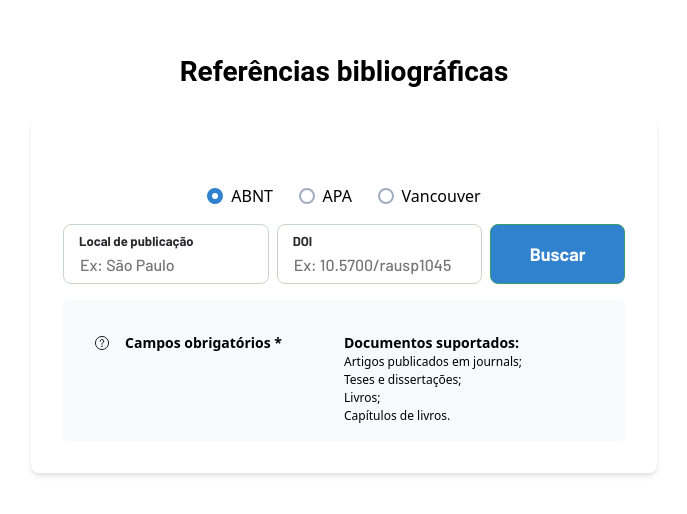
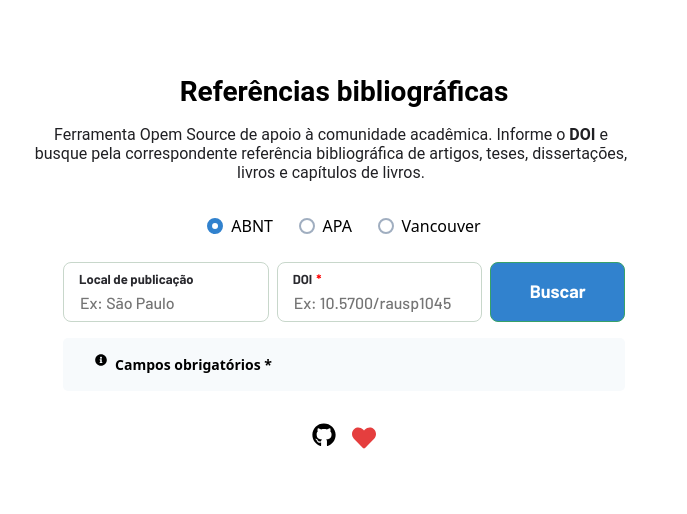
Before and after one commit to Renanf68/open-bibliographicrefs, a Next.js app: page / in a window 1280 px wide. Shown: the part 136-650 px from the top of the page, without its empty margins (296-983 px from the left). Built offline with nearby package versions, Linux system fonts and the light colour scheme.

Commit message:
Basic layout adjustments

```diff
--- a/src/components/CustomInput.tsx
+++ b/src/components/CustomInput.tsx
@@ -1,15 +1,20 @@
-import { FormControl, FormLabel, Input, InputProps, useMultiStyleConfig } from "@chakra-ui/react"
+import { FormControl, FormLabel, Input, InputProps, Text, useMultiStyleConfig } from "@chakra-ui/react"
 
 interface CustomInputProps extends InputProps {
   label?: string;
 }
 
-export const CustomInput = ({label, maxW, mt, mb, mr, ml, flex, ...props}: CustomInputProps) => {
+export const CustomInput = ({label, maxW, mt, mb, mr, ml, flex, isRequired, ...props}: CustomInputProps) => {
   const controlProps = { maxW, mt, mb, mr, ml, flex };
   const styles = useMultiStyleConfig('Input', {});
   return (
     <FormControl sx={styles.control} {...controlProps}>
-      {label && <FormLabel sx={styles.label}>{label}</FormLabel>}
+      {label && (
+        <FormLabel sx={styles.label}>
+          {label}
+          {isRequired && <Text pl="1" as="span" color="red">*</Text>}
+          </FormLabel>
+      )}
       <Input sx={styles.input} {...props} />
     </FormControl>
   )
--- /dev/null
+++ b/src/components/Footer.tsx
@@ -0,0 +1,15 @@
+import { Flex, HStack, Icon, Link } from "@chakra-ui/react"
+import { FaGithub, FaHeart } from 'react-icons/fa'
+
+export const Footer = () => {
+  return (
+    <Flex justifyContent="center">
+      <HStack spacing={4}>
+        <Link href="" isExternal>
+          <Icon as={FaGithub} w="24px" h="24px"/>
+        </Link>
+        <Icon as={FaHeart} w="24px" h="24px" color="red.500"/>
+      </HStack>
+    </Flex>
+  )
+}
--- a/src/components/FormFooter.tsx
+++ b/src/components/FormFooter.tsx
@@ -1,5 +1,6 @@
 import React from "react"
 import { Box, Text, Icon } from "@chakra-ui/react"
+import { FaInfoCircle } from "react-icons/fa"
 
 export const FormFooter = () => {
   return (
@@ -9,18 +10,17 @@ export const FormFooter = () => {
       w="100%"
       backgroundColor="gray.50"
       mt="1rem"
-      pt="2rem"
-      pb="1rem"
+      py="1rem"
       px="2rem"
       borderRadius="sm"
     >
       <Box w="50%">
         <Text as="p" fontSize="sm" fontWeight="bold">
-          <Icon name="info-outline" mr="1rem" mb="0.2rem" />
+          <Icon as={FaInfoCircle} w="12px" h="12px" mr="2" mb="1"/>
           Campos obrigatórios *
         </Text>
       </Box>
-      <Box w="50%" display="flex" flexDir="column">
+      {/*<Box w="50%" display="flex" flexDir="column">
         <Text as="p" fontSize="sm" fontWeight="bold">
           Documentos suportados:
         </Text>
@@ -31,7 +31,7 @@ export const FormFooter = () => {
           Livros; <br />
           Capítulos de livros.
         </Text>
-      </Box>
+      </Box>*/}
     </Box>
   )
 }
--- a/src/components/SearchByDoiForm.tsx
+++ b/src/components/SearchByDoiForm.tsx
@@ -156,8 +156,8 @@ export const SearchByDoiForm = ({ standard }: SearchByDoiFormProps) => {
     setBookAuthArray(prevState => prevState.filter(author => author.id !== id))
   }
   return (
-    <Box w="100%">
-      <Stack mt="4" direction={['column', 'row']} spacing={2} >
+    <Box mt="6" w="100%">
+      <Stack direction={['column', 'row']} spacing={2} >
         <CustomInput
           id="place"
           label={'Local de publicação'}
@@ -175,6 +175,7 @@ export const SearchByDoiForm = ({ standard }: SearchByDoiFormProps) => {
           onChange={(e: React.FormEvent<HTMLInputElement>) =>
             setDoi(e.currentTarget.value)
           }
+          isRequired
         />
         <Button
           w="50%"
--- a/src/components/ToolBox.tsx
+++ b/src/components/ToolBox.tsx
@@ -12,16 +12,16 @@ export const ToolBox = () => {
   const [standard, setStandard] = React.useState<Standard>('abnt')
   return (
     <Flex
-      mt="8"
+      mt="4"
       w="100%"
       maxW="760px"
       direction="column"
       bg="white"
-      pt="4rem"
+      pt="1rem"
       pb="2rem"
       px={8}
-      borderRadius="md"
-      boxShadow="md"
+      //borderRadius="md"
+      //boxShadow="md"
     >
       <FormControl as="fieldset">
         <RadioGroup
--- a/src/pages/index.tsx
+++ b/src/pages/index.tsx
@@ -1,5 +1,6 @@
-import { Box, Center, Heading } from '@chakra-ui/react'
+import { Flex, Center, Heading, Tooltip } from '@chakra-ui/react'
 import Head from 'next/head'
+import { Footer } from '../components/Footer'
 import { ToolBox } from '../components/ToolBox'
 
 export default function Home() {
@@ -8,10 +9,21 @@ export default function Home() {
       <Head>
         <title>Referências bibliográficas</title>
       </Head>
-      <Box>
-        <Heading fontSize="28px" textAlign="center">Referências bibliográficas</Heading>
+      <Flex flexDir="column" justifyContent="center">
+        <Heading as="h1" fontSize="28px" textAlign="center">Referências bibliográficas</Heading>
+        <Heading as="h2" mt="4" maxW="600px" fontSize="16px" fontWeight="400" textAlign="center" color="gray.700">
+          Ferramenta Opem Source de apoio à comunidade acadêmica. Informe o
+          <Tooltip
+            label="A sigla DOI significa Digital Object Identifier (Identificador de Objeto Digital). Mais informação em https://www.doi.org/"
+            aria-label="Identificador de Objeto Digital"
+          >
+            <strong>{' DOI'}</strong>
+          </Tooltip> e busque pela correspondente referência bibliográfica de artigos,
+            teses, dissertações, livros e capítulos de livros.
+        </Heading>
         <ToolBox />
-      </Box>
+        <Footer />
+      </Flex>
     </Center>
   )
 }
```
